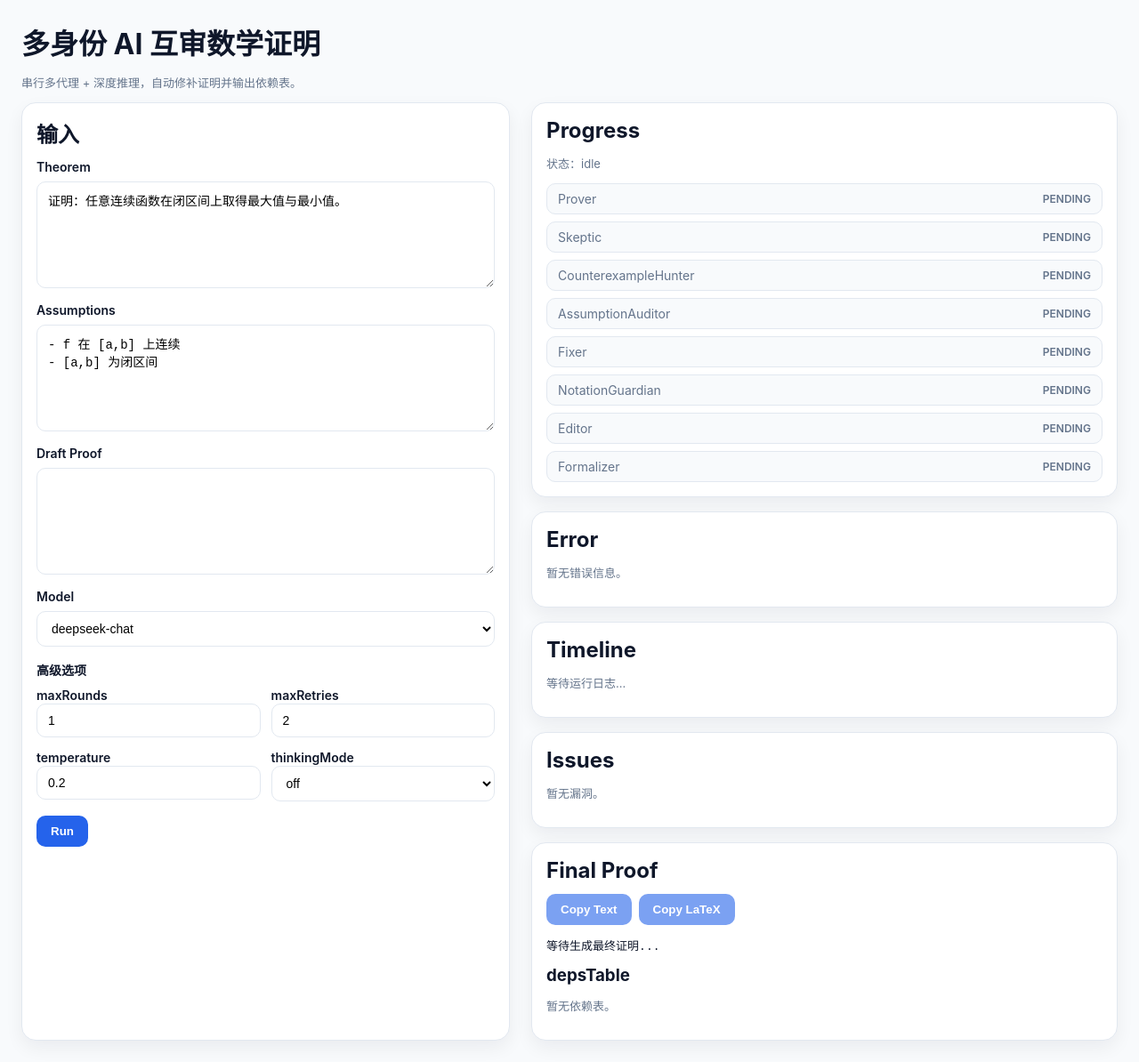
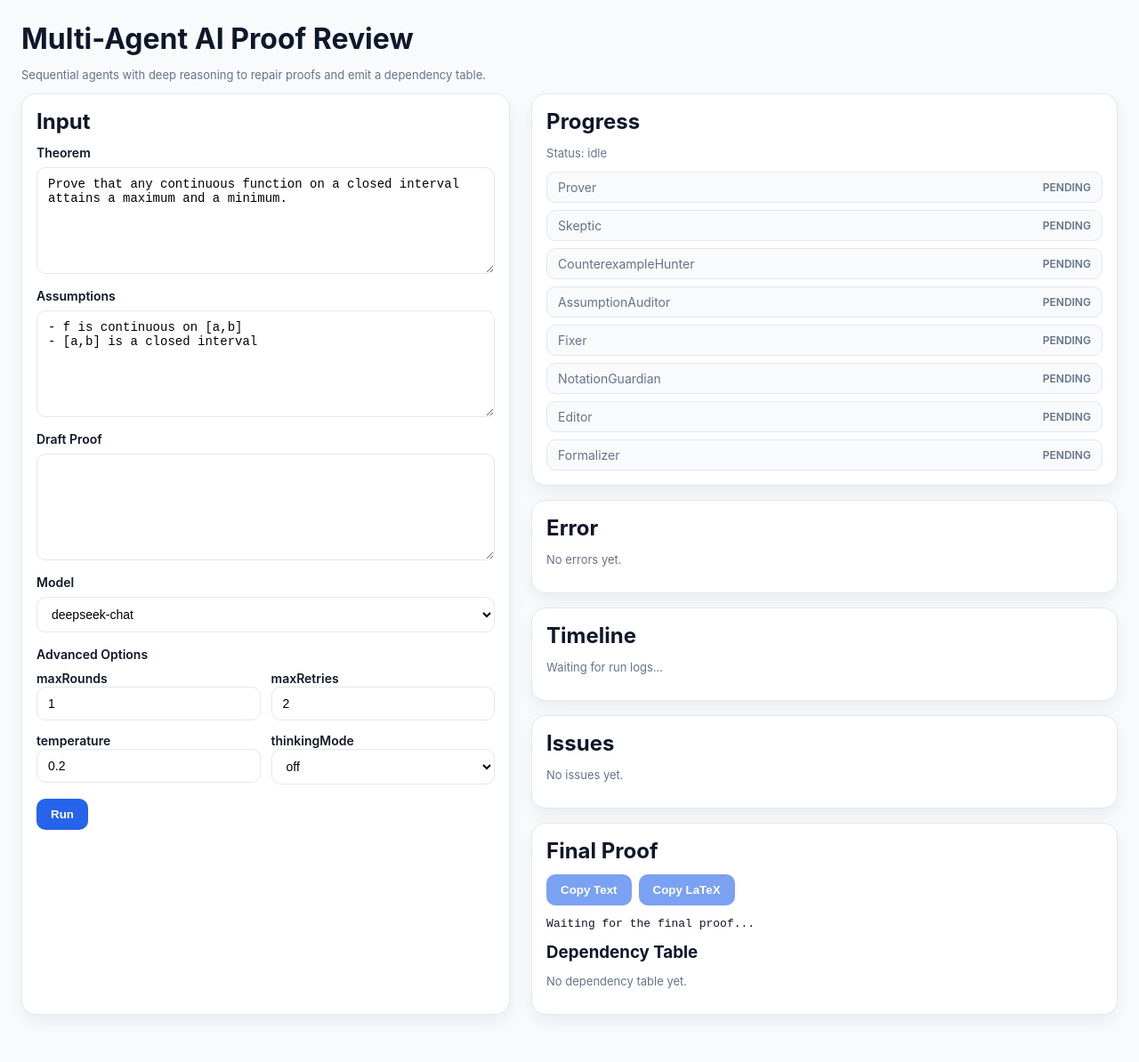
Before and after one commit to yangheihei2/-, a Next.js app: page / in a window 1280 px wide. Shown: the whole page at 89% size. After the commit the page ends 1165 px from the top, so only its background shows below. Built offline with nearby package versions, Linux system fonts and the light colour scheme.

Commit message:
Translate UI and wrap LaTeX output

```diff
--- a/app/page.tsx
+++ b/app/page.tsx
@@ -6,8 +6,8 @@ import IssuesPanel from "../components/IssuesPanel";
 import FinalProofPanel from "../components/FinalProofPanel";
 import type { Issue, Fix } from "../lib/sessions/store";
 
-const defaultTheorem = "证明：任意连续函数在闭区间上取得最大值与最小值。";
-const defaultAssumptions = "- f 在 [a,b] 上连续\n- [a,b] 为闭区间";
+const defaultTheorem = "Prove that any continuous function on a closed interval attains a maximum and a minimum.";
+const defaultAssumptions = "- f is continuous on [a,b]\n- [a,b] is a closed interval";
 const defaultDraft = "";
 const ROLE_SEQUENCE = [
   "Prover",
@@ -143,11 +143,11 @@ export default function HomePage() {
 
   return (
     <main>
-      <h1>多身份 AI 互审数学证明</h1>
-      <p className="muted">串行多代理 + 深度推理，自动修补证明并输出依赖表。</p>
+      <h1>Multi-Agent AI Proof Review</h1>
+      <p className="muted">Sequential agents with deep reasoning to repair proofs and emit a dependency table.</p>
       <div className="container">
         <section className="card">
-          <h2>输入</h2>
+          <h2>Input</h2>
           <div className="field">
             <label htmlFor="theorem">Theorem</label>
             <textarea
@@ -180,7 +180,7 @@ export default function HomePage() {
             </select>
           </div>
           <div className="field">
-            <label>高级选项</label>
+            <label>Advanced Options</label>
             <div className="meta-row">
               <div>
                 <label htmlFor="rounds">maxRounds</label>
@@ -236,7 +236,7 @@ export default function HomePage() {
         <section style={{ display: "flex", flexDirection: "column", gap: "16px" }}>
           <div className="card">
             <h2>Progress</h2>
-            <p className="muted">状态：{status}</p>
+            <p className="muted">Status: {status}</p>
             <ol className="progress-list">
               {ROLE_SEQUENCE.map((role) => {
                 const isDone = progress.completed.includes(role);
@@ -254,11 +254,11 @@ export default function HomePage() {
           <div className="card">
             <h2>Error</h2>
             {status !== "error" && !errorMessage ? (
-              <p className="muted">暂无错误信息。</p>
+              <p className="muted">No errors yet.</p>
             ) : (
               <div className="error-panel">
-                <p className="error-title">运行失败</p>
-                <pre>{errorMessage || "未知错误"}</pre>
+                <p className="error-title">Run Failed</p>
+                <pre>{errorMessage || "Unknown error"}</pre>
               </div>
             )}
           </div>
@@ -270,7 +270,7 @@ export default function HomePage() {
           />
           {selectedIssueId && fixesByIssue.has(selectedIssueId) && (
             <div className="card">
-              <h3>Fixer 响应</h3>
+              <h3>Fixer Response</h3>
               <pre>{JSON.stringify(fixesByIssue.get(selectedIssueId), null, 2)}</pre>
             </div>
           )}
--- a/components/FinalProofPanel.tsx
+++ b/components/FinalProofPanel.tsx
@@ -15,10 +15,44 @@ export default function FinalProofPanel({
   const [copied, setCopied] = useState(false);
   const [copiedLatex, setCopiedLatex] = useState(false);
 
+  const wrapLatexText = (text: string, maxLength: number) => {
+    const words = text.split(/\s+/).filter(Boolean);
+    if (words.length <= 1) return [text];
+    const lines: string[] = [];
+    let current = "";
+    for (const word of words) {
+      const next = current ? `${current} ${word}` : word;
+      if (next.length > maxLength && current) {
+        lines.push(current);
+        current = word;
+      } else {
+        current = next;
+      }
+    }
+    if (current) lines.push(current);
+    return lines;
+  };
+
+  const prepareLatex = (input: string) => {
+    const trimmed = input.trim();
+    if (!trimmed) return "";
+    if (/\\begin\{/.test(trimmed)) {
+      return trimmed;
+    }
+
+    const normalized = trimmed.replace(/\n+/g, " ");
+    const hasLineBreaks = /\\\\/.test(normalized);
+    const lines = hasLineBreaks
+      ? normalized.split(/\\\\/).map((line) => line.trim()).filter(Boolean)
+      : wrapLatexText(normalized, 96);
+    return `\\begin{aligned} ${lines.join(" \\\\ ")} \\end{aligned}`;
+  };
+
   const renderedLatex = useMemo(() => {
     if (!finalProofLatex) return "";
     try {
-      return katex.renderToString(finalProofLatex, {
+      const preparedLatex = prepareLatex(finalProofLatex);
+      return katex.renderToString(preparedLatex, {
         displayMode: true,
         throwOnError: false
       });
@@ -56,11 +90,11 @@ export default function FinalProofPanel({
           dangerouslySetInnerHTML={{ __html: renderedLatex }}
         />
       ) : (
-        <pre>{finalProof || "等待生成最终证明..."}</pre>
+        <pre>{finalProof || "Waiting for the final proof..."}</pre>
       )}
-      <h3>depsTable</h3>
+      <h3>Dependency Table</h3>
       {depsTable.length === 0 ? (
-        <p className="muted">暂无依赖表。</p>
+        <p className="muted">No dependency table yet.</p>
       ) : (
         <table className="table">
           <thead>
--- a/components/IssuesPanel.tsx
+++ b/components/IssuesPanel.tsx
@@ -21,7 +21,7 @@ export default function IssuesPanel({
   return (
     <div className="card">
       <h2>Issues</h2>
-      {issues.length === 0 && <p className="muted">暂无漏洞。</p>}
+      {issues.length === 0 && <p className="muted">No issues yet.</p>}
       {issues.map((issue) => (
         <div
           key={issue.id}
--- a/components/Timeline.tsx
+++ b/components/Timeline.tsx
@@ -21,7 +21,7 @@ export default function Timeline({ messages }: { messages: TimelineMessage[] })
   return (
     <div className="card">
       <h2>Timeline</h2>
-      {sorted.length === 0 && <p className="muted">等待运行日志...</p>}
+      {sorted.length === 0 && <p className="muted">Waiting for run logs...</p>}
       {sorted.map((message, index) => (
         <div className="timeline-item" key={`${message.role}-${index}`}>
           <header>
@@ -29,11 +29,11 @@ export default function Timeline({ messages }: { messages: TimelineMessage[] })
             <span className="badge">{new Date(message.createdAt).toLocaleTimeString()}</span>
           </header>
           <p className="muted">
-            {message.metadata?.durationMs ? `耗时 ${message.metadata.durationMs}ms` : ""}
-            {message.metadata?.retries ? ` · 重试 ${message.metadata.retries} 次` : ""}
+            {message.metadata?.durationMs ? `Duration ${message.metadata.durationMs}ms` : ""}
+            {message.metadata?.retries ? ` · Retries ${message.metadata.retries}` : ""}
           </p>
           <details>
-            <summary className="muted">展开 JSON</summary>
+            <summary className="muted">Expand JSON</summary>
             <pre>{JSON.stringify(message.json, null, 2)}</pre>
           </details>
         </div>
```
